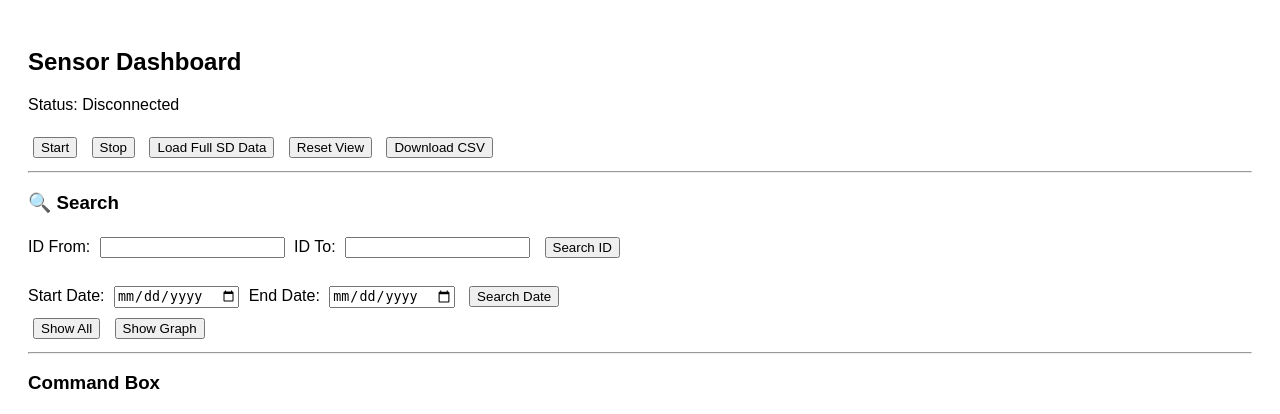
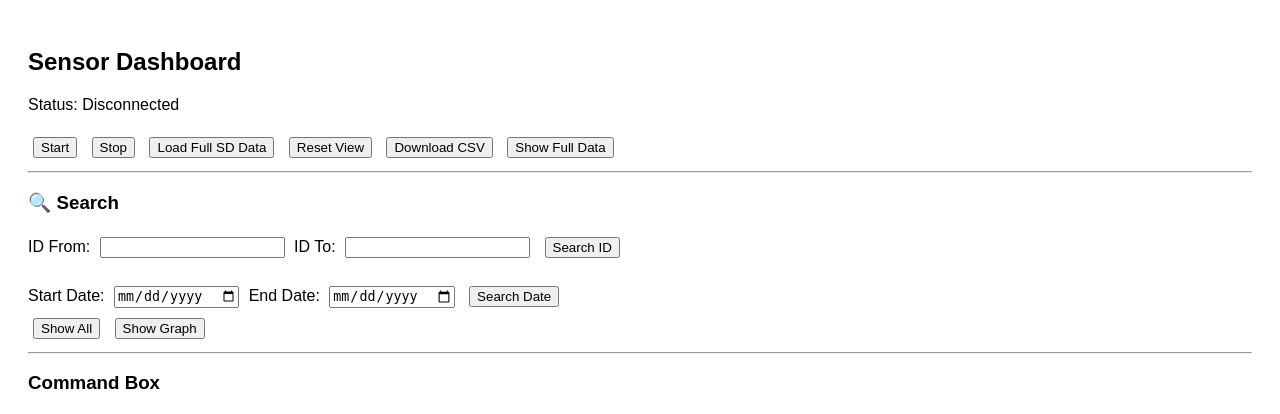
Before and after one commit to rkmjld2/mahajansensor7b, a Flask app: page / in a window 1280 px wide. Shown: the top 414 px of the page. Run offline with Flask 3, Linux system fonts and the light colour scheme; data that the repository does not hold is empty.

Commit message:
Update index.html

```diff
--- a/templates/index.html
+++ b/templates/index.html
@@ -25,7 +25,7 @@ Status: <span id="status">Checking...</span>
 <button onclick="syncSD()">Load Full SD Data</button>
 <button onclick="resetView()">Reset View</button>
 <button onclick="downloadCSV()">Download CSV</button>
-
+<button onclick="showFullData()">Show Full Data</button>
 <hr>
 
 <h3>🔍 Search</h3>
```
